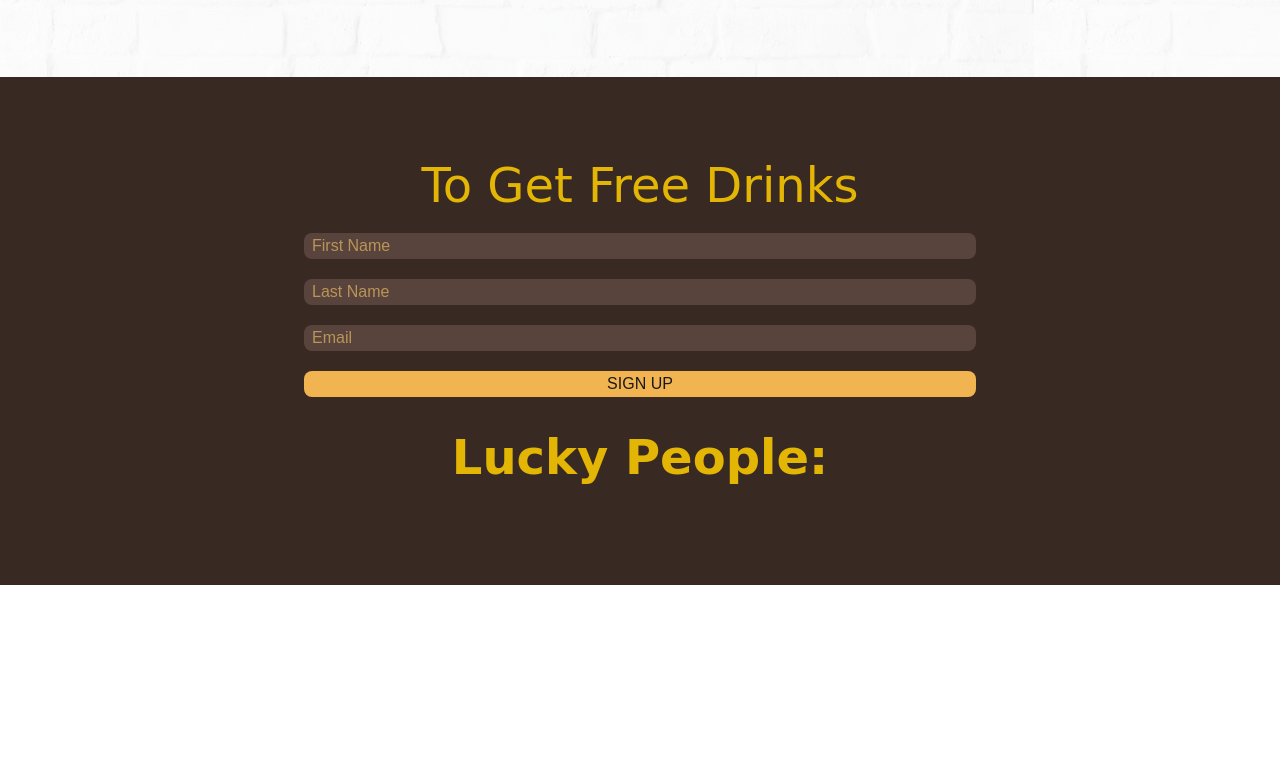
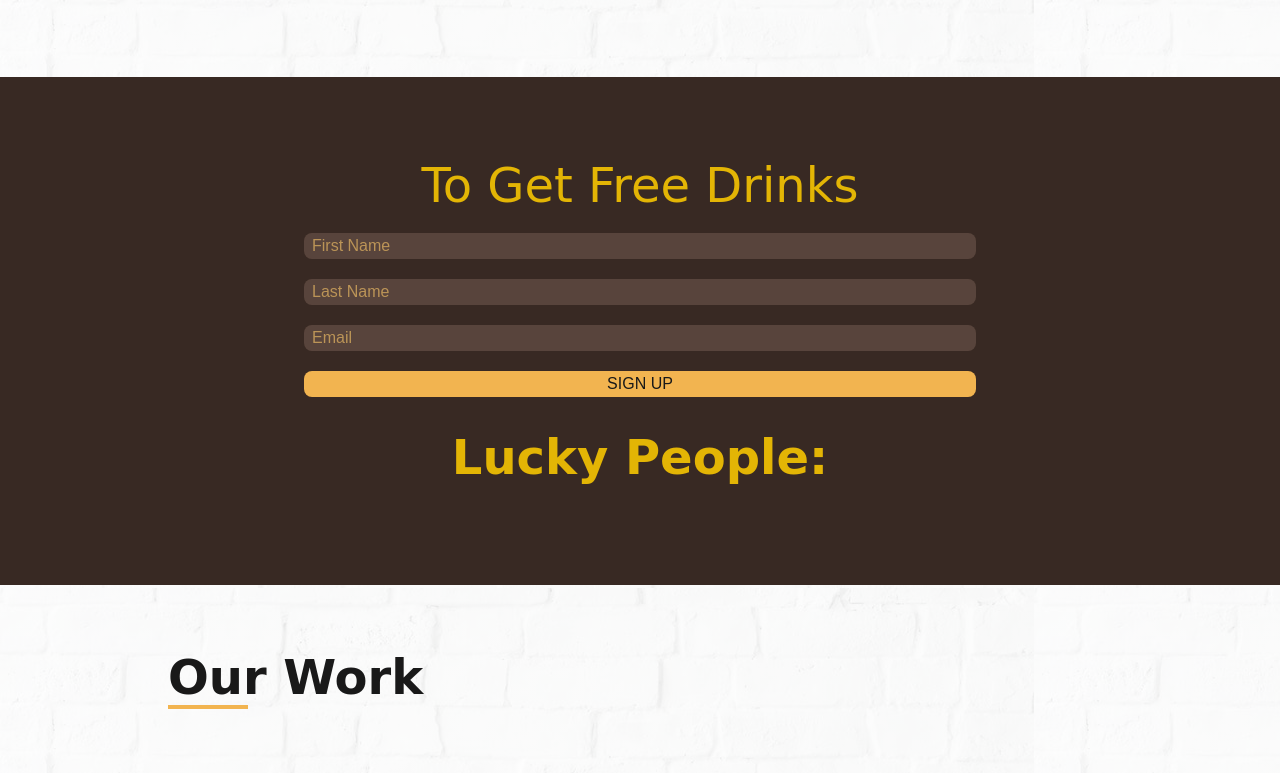
Before and after one commit to tod619/coffeeShop, a plain HTML site: page index.html in a window 1280 px wide. Shown: the part 1512-2285 px from the top of the page. Before the commit the page ends 2097 px from the top, so only its background shows below. Drawn offline with nearby package versions, Linux system fonts and the light colour scheme; a web font is replaced by a local one.

Commit message:
Create work section + add section-tile__left html + css in index, style files

```diff
--- a/index.html
+++ b/index.html
@@ -199,6 +199,17 @@
     </section>
     <!-- End: Drink Section -->
 
+    <!-- Work Section -->
+    <section id="work" class="work section-padding">
+      <!-- section-title -->
+      <div class="section-title section-title__left">
+        <h1 class="section-title__name belle-font">our work</h1>
+        <div class="section-title__underline"></div>
+      </div>
+      <!-- End: section-title -->
+    </section>
+    <!-- End: Work Section -->
+
     <!-- Font Awesom + JS scripts -->
     <script
       src="https://kit.fontawesome.com/15e65efbb4.js"
--- a/style.css
+++ b/style.css
@@ -62,6 +62,10 @@ body {
 /* Section title */
 .section-title {
   padding: 1rem 0.5rem;
+}
+
+.section-title__left {
+  margin-left: 10rem;
 }
 
 .section-title__name {
```
